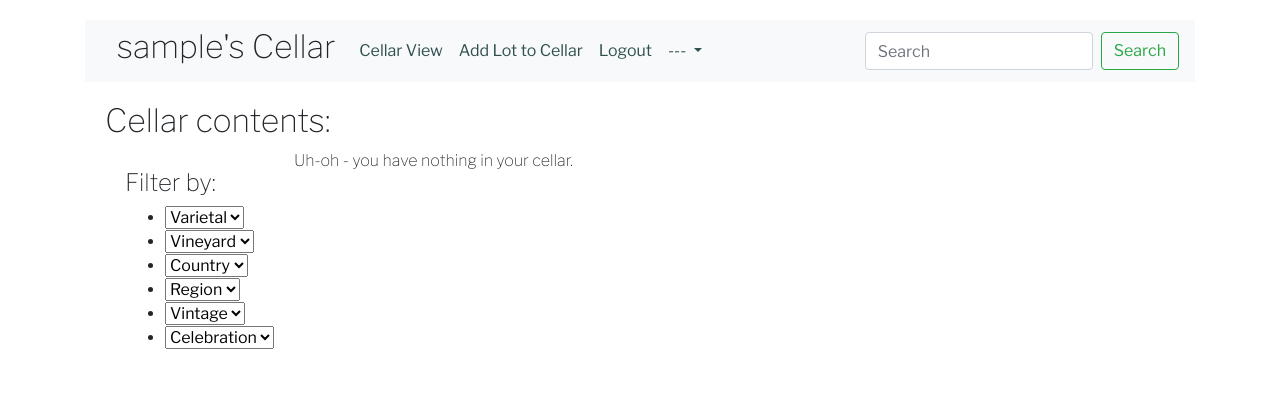
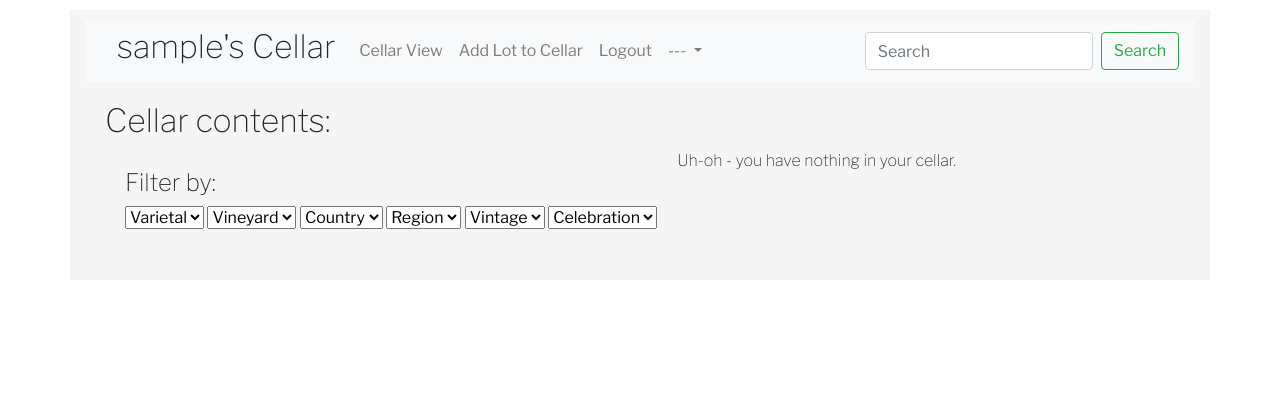
Before and after one commit to HelenHighwater1/pourfolio, a Flask app: page /cellar in a window 1280 px wide. Shown: the top 415 px of the page. Run offline with Flask 2, Linux system fonts and the light colour scheme; the visitor is signed in with stand-in values (Sample User, id 1); data comes from the database, SQL or seed files in the repository; data that the repository does not hold is empty; some libraries are stand-ins or nearby versions.

Commit message:
about to play with navbar

```diff
--- a/static/css/style.css
+++ b/static/css/style.css
@@ -5,16 +5,17 @@ h1, h2, h3, h4, h5, h6, p {
 
 body {
     font-family: "Libre Franklin" !important;
+    /* background-color: whitesmoke !important; */
 }
 
 .container {
     margin: 10px;
     padding:10px;
+    background-color: whitesmoke;
 }
-a {
-    color: darkslategray !important;
-    border-color: none !important;
-}
+/* a {
+    color: rgb(47, 79, 50) !important;
+} */
 
 #cellar-div {
     display:flex;
@@ -43,6 +44,7 @@ a {
 
 .card img {
     border-radius: 10px !important;
+
 }
 
 .card-title {
@@ -66,7 +68,6 @@ a {
     width: 100%;
     height: 100%;
     overflow: auto;
-    background-color: rgb(45, 203, 13);
     justify-content: center;
     align-items: center;
 }
--- a/templates/base.html
+++ b/templates/base.html
@@ -17,7 +17,7 @@
     {% endblock %}
 
     <!-- Favicon -->
-    <link rel="icon" type="image/x-icon" href="static/imgs/favicon.png">
+    <link rel="icon" type="image/x-icon" href="/static/imgs/favicon.png">
 
     <!-- Fonts -->
     <link rel="preconnect" href="https://fonts.googleapis.com">
--- a/templates/cellar.html
+++ b/templates/cellar.html
@@ -6,56 +6,47 @@
 <div id="cellar-div">
     <div id="cellar-filters">
         <h4>Filter by:</h4>
-        <ul>
-            <li>
                 <select id="varietal">with
                     <option  value="varietal">Varietal</option>
                         {% for item in varietals %}
                             <option id="varietal" value="{{ item }}">{{ item }}</option>
                         {% endfor %}
                 </select>
-            </li>
-            <li>
+
                 <select id="vineyard">
                     <option  value="vineyard">Vineyard</option>
                         {% for item in vineyards %}
                             <option id="vineyard" value="{{ item }}">{{ item }}</option>
                         {% endfor %}
                 </select>
-            </li>
-            <li>
+
                 <select id="country">
                     <option  value="country">Country</option>
                         {% for item in countries %}
                             <option id="country" value="{{ item }}">{{ item }}</option>
                         {% endfor %}
                 </select>
-            </li>
-            <li>
+
                 <select id="region">
                     <option  value="region">Region</option>
                         {% for item in regions %}
                             <option id="region" value="{{ item }}">{{ item }}</option>
                         {% endfor %}
                 </select>
-            </li>
-            <li>
+
                 <select id="vintage">
                     <option value="vintage">Vintage</option>
                     {% for item in vintages %}
                     <option id="vintage" value="{{ item }}">{{ item.year }}</option>
                     {% endfor %}
                 </select>
-            </li>
-            <li>
+
                 <select id="celebration">
                     <option value="celebration">Celebration</option>
                     <option id="celebration" value="True">True</option>
                     <option id="celebration" value="False">False</option>
                 </select>
-            </li>
 
-        </ul>
     </div>
 
     <div id='cellar_lots'>
```
Also changed, not shown: templates/lot.html (+24 -14 lines).
